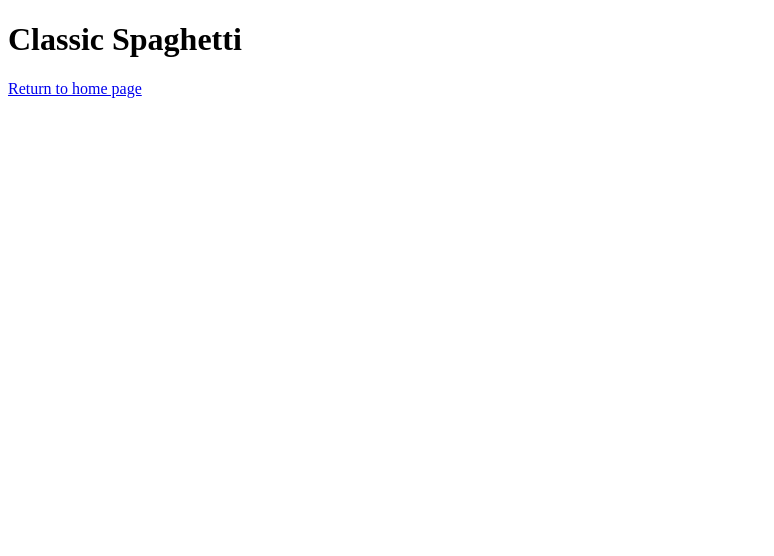
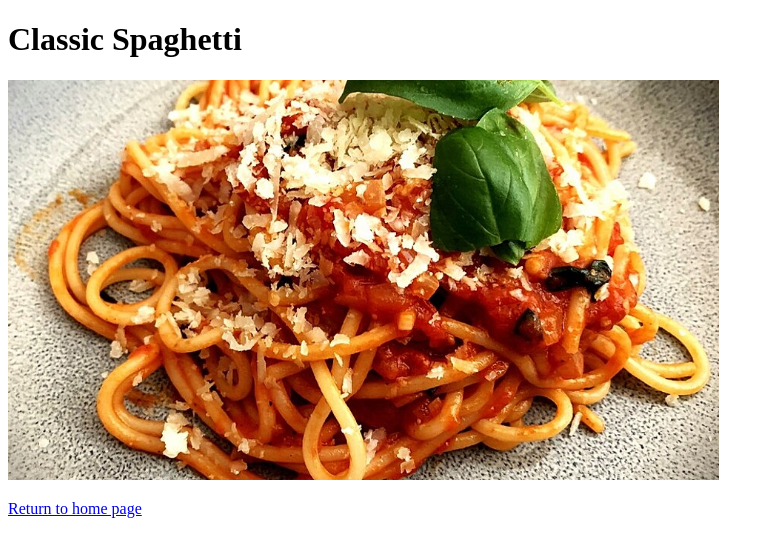
Before and after one commit to jofiisi/odin-recipes, a plain HTML site: page recipes/spaghetti.html in a window 1280 px wide. Shown: the whole page, without its empty margins (0-774 px from the left). Drawn offline with Linux system fonts and the light colour scheme.

Commit message:
added the images to file structure and html files

```diff
--- a/recipes/spaghetti.html
+++ b/recipes/spaghetti.html
@@ -8,6 +8,9 @@
 
     <body>
         <h1>Classic Spaghetti</h1>
-        <a href="../index.html">Return to home page</a>
+        <img src="../img/Spaghetti.jpg" alt="picture of spaghetti" height="400" width="auto">
+        <p>
+            <a href="../index.html">Return to home page</a>
+        </p>
     </body>
 </html>
```
Also changed, not shown: recipes/meatballs.html (+5 -2 lines), recipes/schnitzel.html (+4 -1 lines), img/Meatballs.jpg (added), img/Schnitzel.jpg (added), img/Spaghetti.jpg (added).
